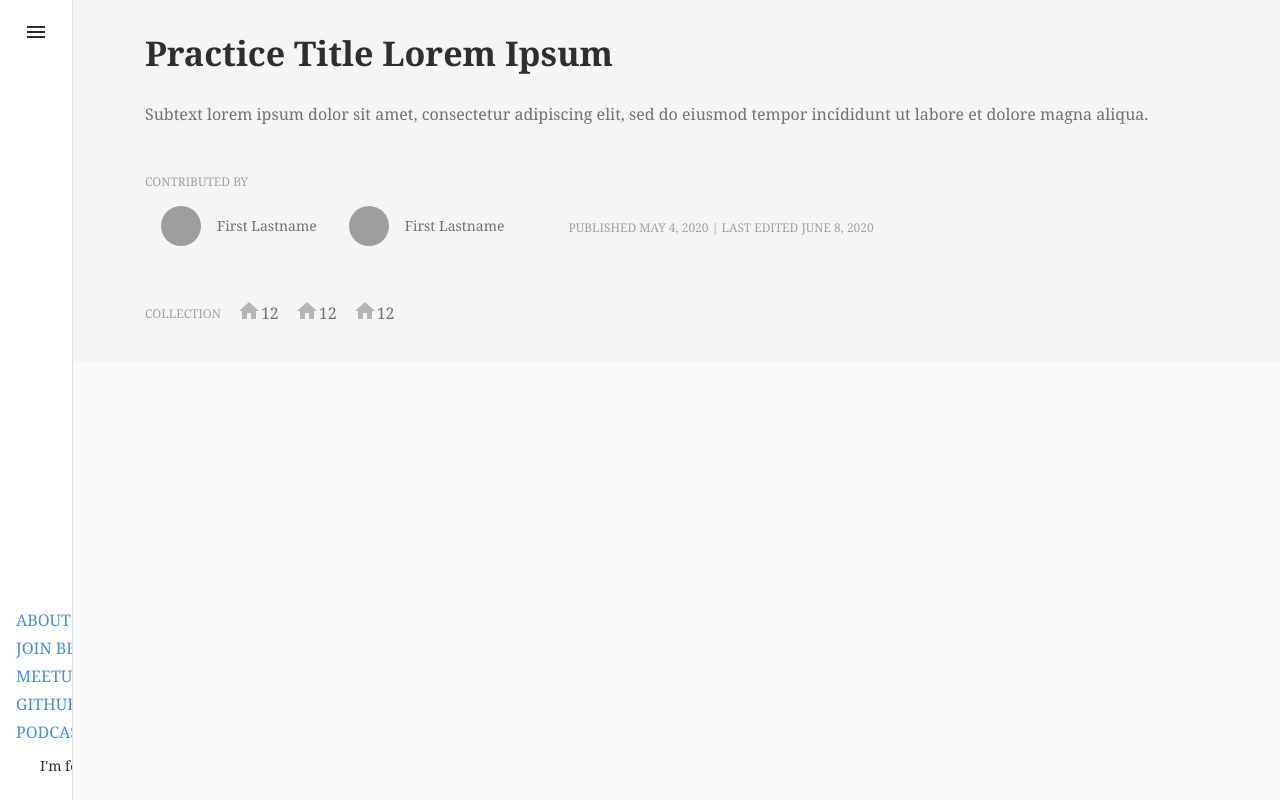
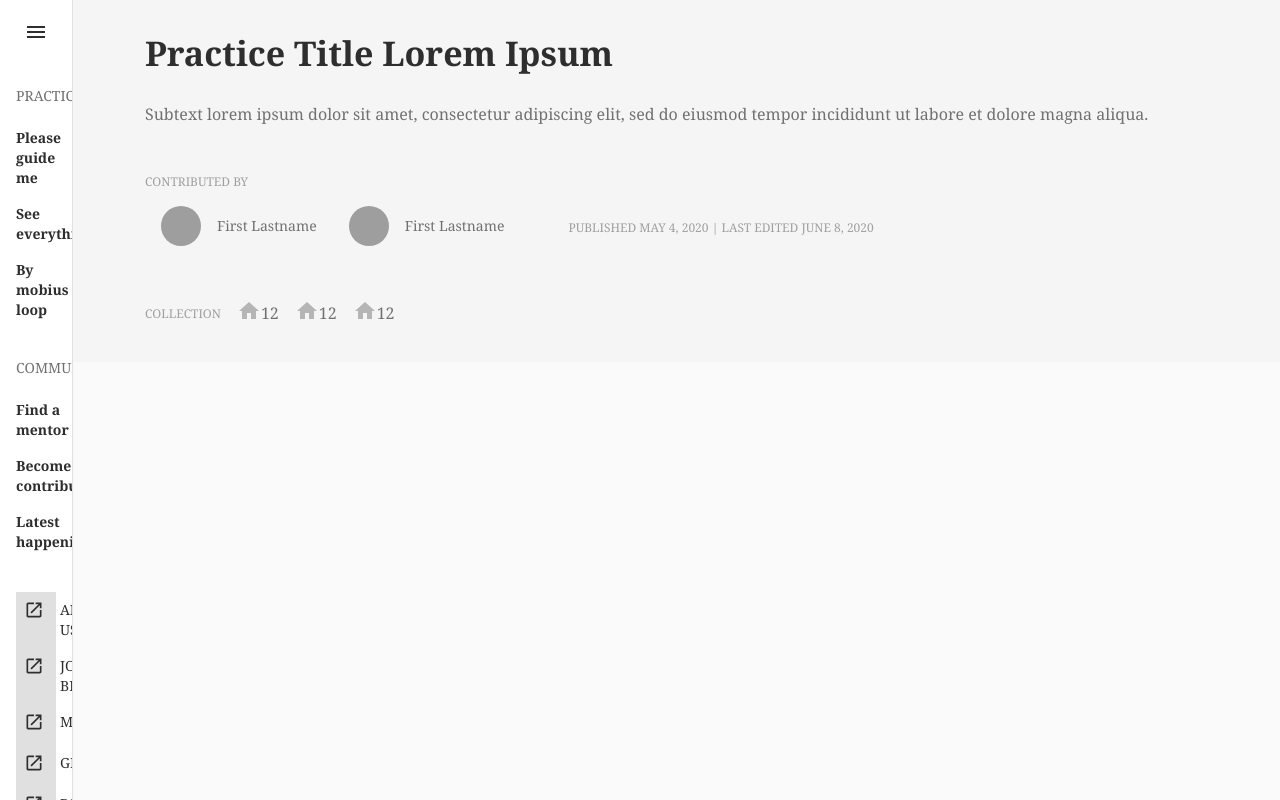
Before and after one commit to openpracticelibrary/opl-fe, a React (Create React App) app: page / in a window 1280 px wide. Built offline with nearby package versions, Linux system fonts and the light colour scheme; grey boxes are pictures that could not be loaded.

Commit message:
footer and drawer update

```diff
--- a/src/components/shared/Drawer/Footer.js
+++ b/src/components/shared/Drawer/Footer.js
@@ -6,8 +6,8 @@ import {makeStyles} from '@material-ui/core/styles';
 import { List } from '@material-ui/core';
 import ListItemText from '@material-ui/core/ListItemText';
 import Box from '@material-ui/core/Box';
-import Paper from '@material-ui/core/Paper';
 
+import LaunchIcon from '@material-ui/icons/Launch';
 
 const useStyles = makeStyles((theme) => ({
     footer: {
@@ -30,50 +30,78 @@ const useStyles = makeStyles((theme) => ({
 
 export default function Footer() {
     const classes = useStyles();
+    const preventDefault = (event) => event.preventDefault();
 
     return(
+        <footer className={classes.footer}>
+        <Box>
+            <Box bgcolor="grey.300" pb={2}>
+                <Box display="flex">
+                    <Box p={1}>
+                        <LaunchIcon fontSize="small" />
+                    </Box>
+                    <Box p={1}>
+                        <Link href="#" onClick={preventDefault} color="inherit">
+                            {'ABOUT US'}
+                        </Link>
+                    </Box>
+                </Box>
+                <Box display="flex">
+                    <Box p={1}>
+                        <LaunchIcon fontSize="small" />
+                    </Box>
+                    <Box p={1}>
+                        <Link href="#" onClick={preventDefault} color="inherit">
+                            {'JOIN BETA'}
+                        </Link>
+                    </Box>
+                </Box>
+                <Box display="flex">
+                    <Box p={1}>
+                        <LaunchIcon fontSize="small" />
+                    </Box>
+                    <Box p={1}>
+                        <Link href="#" onClick={preventDefault} color="inherit">
+                            {'MEETUP'}
+                        </Link>
+                    </Box>
+                </Box>
+                <Box display="flex">
+                    <Box p={1}>
+                        <LaunchIcon fontSize="small" />
+                    </Box>
+                    <Box p={1}>
+                        <Link href="#" onClick={preventDefault} color="inherit">
+                            {'GITHUB'}
+                        </Link>
+                    </Box>
+                </Box>
+                <Box display="flex">
+                    <Box p={1}>
+                        <LaunchIcon fontSize="small" />
+                    </Box>
+                    <Box p={1}>
+                        <Link href="#" onClick={preventDefault} color="inherit">
+                            {'PODCAST'}
+                        </Link>
+                    </Box>
+                </Box>
+            </Box>
 
-            <footer className={classes.footer}>
-                 <List className={classes.listItem}>
-                    <Link>
-                        <ListItemText primary="ABOUT US"/>
-                    </Link>
-                    <Link>
-                        <ListItemText primary="JOIN BETA"/>
-                    </Link>
-                    <Link>
-                        <ListItemText primary="MEETUP"/>
-                    </Link>
-                    <Link>
-                        <ListItemText primary="GITHUB"/>
-                    </Link>
-                    <Link>
-                        <ListItemText primary="PODCAST"/>
-                    </Link>
-                </List>
-
-{/*
-                <div style={{ width: '100%' }}>
-                    <Box display="flex" p={1} bgcolor="background.paper">
-                        {"I'm a flexbox container!"}
+            <Box display="flex" bgcolor="skyblue">
+                <Box>
+                    <Box mx="auto" my="auto" p={1} >
+                        I1
                     </Box>
-                </div>
-
-*/}
-
-{/*
-                <div>
-                    <Paper elevation={0}>
-                     <Typography>I'm footer.I'm footer.</Typography>
-                    </Paper>
-
-                </div>
-*/}
-               <Container>
-
-                  I'm footer.I'm footer.I'm footer.I'm footer.I'm footer.I'm footer.I'm footer.I'm footer.I'm footer.I'm footer.I'm footer.I'm footer.
-
-                </Container>
-            </footer>
+                    <Box mx="auto" my="auto" p={1} >
+                        I2
+                    </Box>
+                </Box>
+                <Box p={1} fontSize={7} textAlign="justify">
+                    {"Except where otherwise noted, content on this site is licensed under a Creative Commons Attribution 4.0 International license. Icons by The Noun Project."}
+                </Box>
+            </Box>
+        </Box>
+        </footer>
     );
 }
--- a/src/components/shared/Drawer/ListItems.js
+++ b/src/components/shared/Drawer/ListItems.js
@@ -30,18 +30,24 @@ export function TopListItems() {
 
     return (
         <List className={classes.root}>
-            <ListSubheader inset>PRACTICES</ListSubheader>
+            <ListSubheader>PRACTICES</ListSubheader>
             <ListItem button>
-                <ListItemIcon />
-                <ListItemText primary="Please guide me"/>
+
+                <b>
+                    {"Please guide me"}
+                </b>
             </ListItem>
             <ListItem button>
-                <ListItemIcon />
-                <ListItemText primary="See everything"/>
+
+                <b>
+                    {"See everything"}
+                </b>
             </ListItem>
             <ListItem button onClick={handleClick}>
-                <ListItemIcon />
-                <ListItemText primary="By mobius loop"/>
+
+                <b>
+                    {"By mobius loop"}
+                </b>
                 {open ? <ExpandLess/> : <ExpandMore/>}
             </ListItem>
             <Collapse in={open} timeout="auto" unmountOnExit>
@@ -70,18 +76,24 @@ export function BottomListItems() {
     const classes = useStyles();
     return (
         <List className={classes.root}>
-            <ListSubheader inset>COMMUNITY</ListSubheader>
+            <ListSubheader>COMMUNITY</ListSubheader>
             <ListItem button>
-                <ListItemIcon />
-                <ListItemText primary="Find a mentor"/>
+
+                <b>
+                    {"Find a mentor"}
+                </b>
             </ListItem>
             <ListItem button>
-                <ListItemIcon />
-                <ListItemText primary="Become a contributor"/>
+
+                <b>
+                    {"Become a contributor"}
+                </b>
             </ListItem>
             <ListItem button>
-                <ListItemIcon />
-                <ListItemText primary="Latest happenings"/>
+
+                <b>
+                    {"Latest happenings"}
+                </b>
             </ListItem>
         </List>
     )
--- a/src/components/shared/Drawer/index.js
+++ b/src/components/shared/Drawer/index.js
@@ -46,7 +46,8 @@ const useStyles = makeStyles((theme) => ({
     drawer: {
         width: drawerWidth,
         flexShrink: 0,
-        whiteSpace: 'nowrap',
+        whiteSpace: 'wrap',
+        //whiteSpace: 'nowrap',
     },
     drawerOpen: {
         width: drawerWidth,
```
